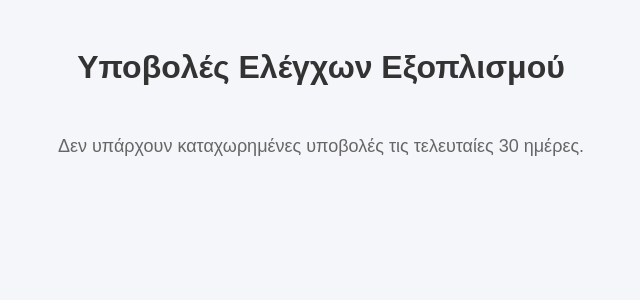
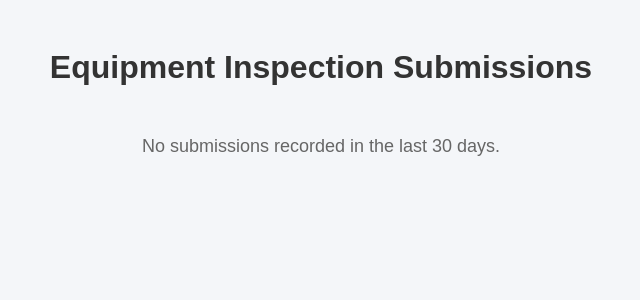
Before and after one commit to MariosMitzelas/Ship-Safety-app, a Flask app: page /view_submissions in a window 1280 px wide. Shown: the top 300 px of the page, without its empty margins (319-959 px from the left). Run offline with Flask 3, Linux system fonts and the light colour scheme.

Commit message:
Translate submissions page to English

```diff
--- a/templates/submissions.html
+++ b/templates/submissions.html
@@ -1,9 +1,9 @@
 <!DOCTYPE html>
-<html lang="el">
+<html lang="en">
 <head>
     <meta charset="UTF-8">
     <meta name="viewport" content="width=device-width, initial-scale=1.0">
-    <title>Πίνακας Ελέγχων Αξιωματικού</title>
+    <title>Officer Inspection Dashboard</title>
     <style>
         body { font-family: Arial, sans-serif; padding: 20px; background-color: #f4f6f9; }
         h1 { text-align: center; color: #333; }
@@ -19,15 +19,16 @@
 </head>
 <body>
 
-    <h1>Υποβολές Ελέγχων Εξοπλισμού</h1>
+    <h1>Equipment Inspection Submissions</h1>
 
     {% if submissions %}
         {% for sub in submissions %}
             <div class="submission-card">
                 <div class="card-header">
-                    <span>Κωδικός: {{ sub.qr_id }}</span>
-                    <span>Βάρδια: {{ sub.shift }}</span>
-                    <span>Ημερομηνία: {{ sub.date }} {{ sub.time_utc }} UTC</span>
+                    <span>Code: {{ sub.qr_id }}</span>
+                    <span>Sailor: {{ sub.sailor_name }}</span>
+                    <span>Shift: {{ sub.shift }}</span>
+                    <span>Date: {{ sub.date }} {{ sub.time_utc }} UTC</span>
                 </div>
                 <ul class="task-list">
                     {% for item in sub.items %}
@@ -42,7 +43,7 @@
             </div>
         {% endfor %}
     {% else %}
-        <div class="empty-msg">Δεν υπάρχουν καταχωρημένες υποβολές τις τελευταίες 30 ημέρες.</div>
+        <div class="empty-msg">No submissions recorded in the last 30 days.</div>
     {% endif %}
 
 </body>
```
